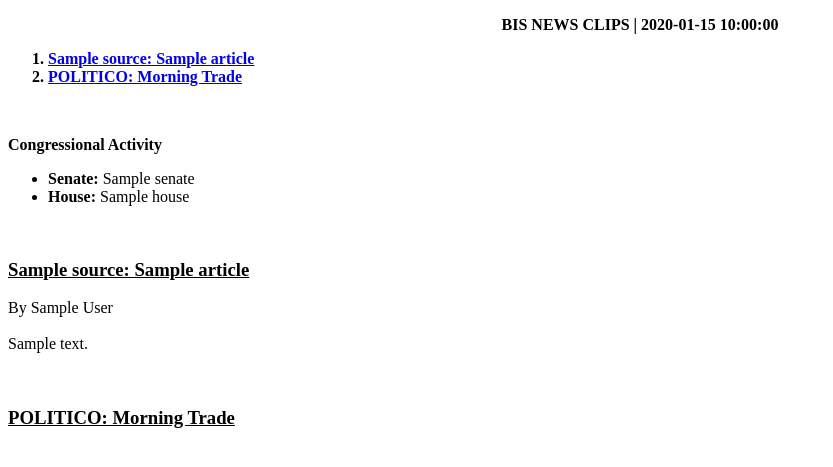
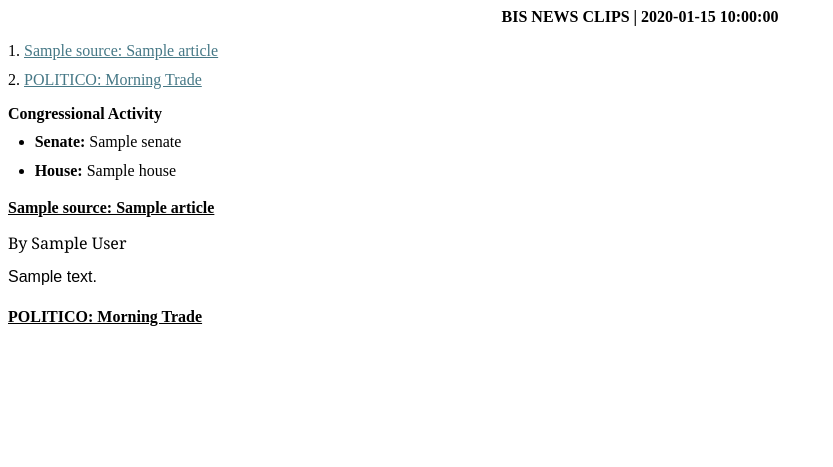
Before and after one commit to zander9475/news-automation-project, a Python web app: template templates/email_template.html in a window 1280 px wide. Shown: the top 467 px of the page, without its empty margins (0-833 px from the left). Run offline with Jinja, Linux system fonts and the light colour scheme; the template is opened without the code that fills it: most values are stand-ins (such as "Sample title", 1, 10 or a date in 2020).

Commit message:
Email template changes

```diff
--- a/templates/email_template.html
+++ b/templates/email_template.html
@@ -1,67 +1,116 @@
 <!DOCTYPE html>
 <html>
 <head>
-<title>BIS News Clips</title>
+    <meta http-equiv="Content-Type" content="text/html; charset=utf-8">
+    <style>
+        body {
+            font-family: "Aptos", sans-serif;
+            color: black;
+            word-wrap: break-word;
+        }
+        .header {
+            text-align: center;
+            font-size: 12pt;
+            font-family: "Times New Roman", serif;
+            font-weight: bold;
+            margin-bottom: 12pt;
+        }
+        .article-list {
+            margin: 0;
+            padding-left: 0;
+            list-style-position: inside;
+        }
+        .article-list li {
+            font-size: 12pt;
+            font-family: "Times New Roman", serif;
+            margin-bottom: 8pt;
+            text-indent: 0;
+        }
+        .article-list li a {
+            color: #467886;
+            text-decoration: underline;
+        }
+        .section-title {
+            font-size: 12pt;
+            font-family: "Times New Roman", serif;
+            font-weight: bold;
+            margin-top: 12pt;
+            margin-bottom: 8pt;
+        }
+        .congress-activity {
+            margin: 0;
+            padding-left: 20pt;
+            list-style-type: disc;
+        }
+        .congress-activity li {
+            font-size: 12pt;
+            font-family: "Times New Roman", serif;
+            margin-bottom: 8pt;
+        }
+        .article-content {
+            margin-top: 12pt;
+            margin-bottom: 12pt;
+            line-height: 18pt;
+        }
+        .article-content p {
+            font-family: "Georgia", serif;
+            font-size: 12pt;
+            margin: 0 0 8pt 0;
+        }
+        .article-title {
+            font-size: 12pt;
+            font-family: "Times New Roman", serif;
+            font-weight: bold;
+            text-decoration: underline;
+            margin-bottom: 8pt;
+        }
+        .article-author {
+            font-size: 12pt;
+            font-family: "Georgia", serif;
+            margin-bottom: 8pt;
+        }
+    </style>
 </head>
-<body style="font-family: 'Times New Roman', Times, serif; font-size: 12pt;">
+<body>
 
-    <p style="font-weight: bold; text-align: center;">
-        BIS NEWS CLIPS | {{today_date}}
-    </p>
+    <div class="header">
+        BIS NEWS CLIPS | {{ today_date }}
+    </div>
 
-    <ol style="font-weight: bold;">
+    <ol class="article-list">
         {% for article in articles %}
         <li>
-                <a href="#C{{ loop.index }}" style="font-weight: bold;">
-                    {{ article.source }}: {{ article.title }}
-                </a>
+            <a href="#C{{ loop.index }}">{{ article.source }}: {{ article.title }}</a>
         </li>
         {% endfor %}
         <li>
-            <a href="#C{{ articles | length + 1 }}" style="font-weight: bold;">
-                POLITICO: Morning Trade
-            </a>
+            <a href="#C{{ articles | length + 1 }}">POLITICO: Morning Trade</a>
         </li>
     </ol>
-    <br>
 
     {% if congress_activity %}
-        <div style="margin-bottom:0;">
-            <p style="font-weight: bold; margin-bottom: 0;">Congressional Activity</p>
-            <ul>
+    <div class="section-title">Congressional Activity</div>
+    <ul class="congress-activity">
         <li><b>Senate:</b> {{ congress_activity.senate }}</li>
         <li><b>House:</b> {{ congress_activity.house }}</li>
     </ul>
-        </div>
-        <br>
     {% endif %}
 
     {% for article in articles %}
-        <div style="margin-bottom: 0;">
-
-            <a name="C{{ loop.index }}"></a>
-
-            <h3 id="C{{ loop.index }}" style="font-weight: bold; text-decoration: underline; margin-bottom: 0;">
-                {{ article.source }}: {{ article.title }}
-            </h3>
-            <br>
+    <div class="article-content">
+        <div class="article-title" id="C{{ loop.index }}">{{ article.source }}: {{ article.title }}</div>
 
         {% if article.author %}
-                <p style="margin-top: 0; margin-bottom: 0;">
-                    By {{ article.author | join(', ') }}
-                </p>
-                <br>
+        <div class="article-author">By {{ article.author | join(', ') }}</div>
         {% endif %}
 
-            <div style="margin-top: 0; margin-bottom:0;">{{ article.content | safe}}</div>
-            <br><br>
+        {{ article.content | safe }}
     </div>
     {% endfor %}
 
-    <a name="C{{ articles | length + 1 }}"></a>
-    <h3 id="C{{ articles | length + 1 }}" style="font-weight: bold; text-decoration: underline; margin-bottom: 0;">
-        POLITICO: Morning Trade
-    </h3>
-
+    <div class="article-content">
+        <div class="article-title" id="C{{ articles|length + 1 }}">POLITICO: Morning Trade</div>
+        <!-- Add Morning Trade content here if available -->
+    </div>
 </body>
 </html>
```
Lines whose indentation alone changed are shown as unchanged.
